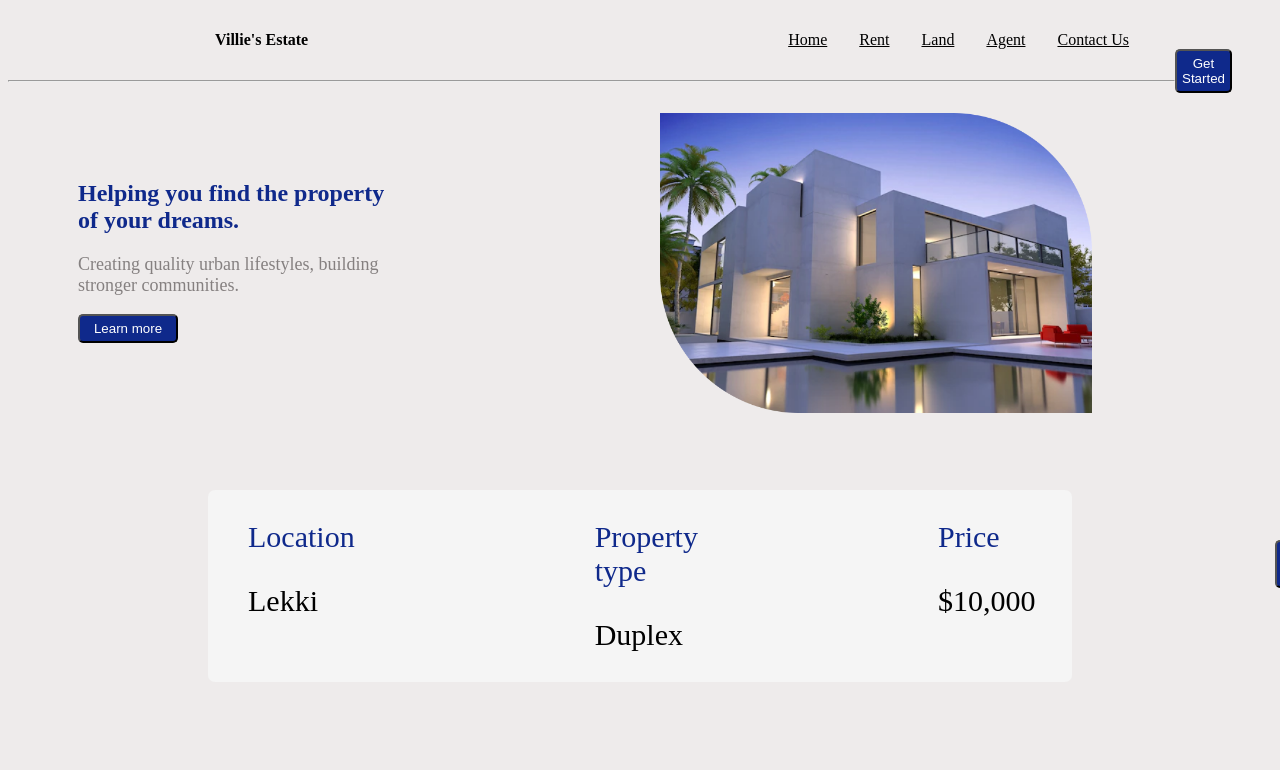
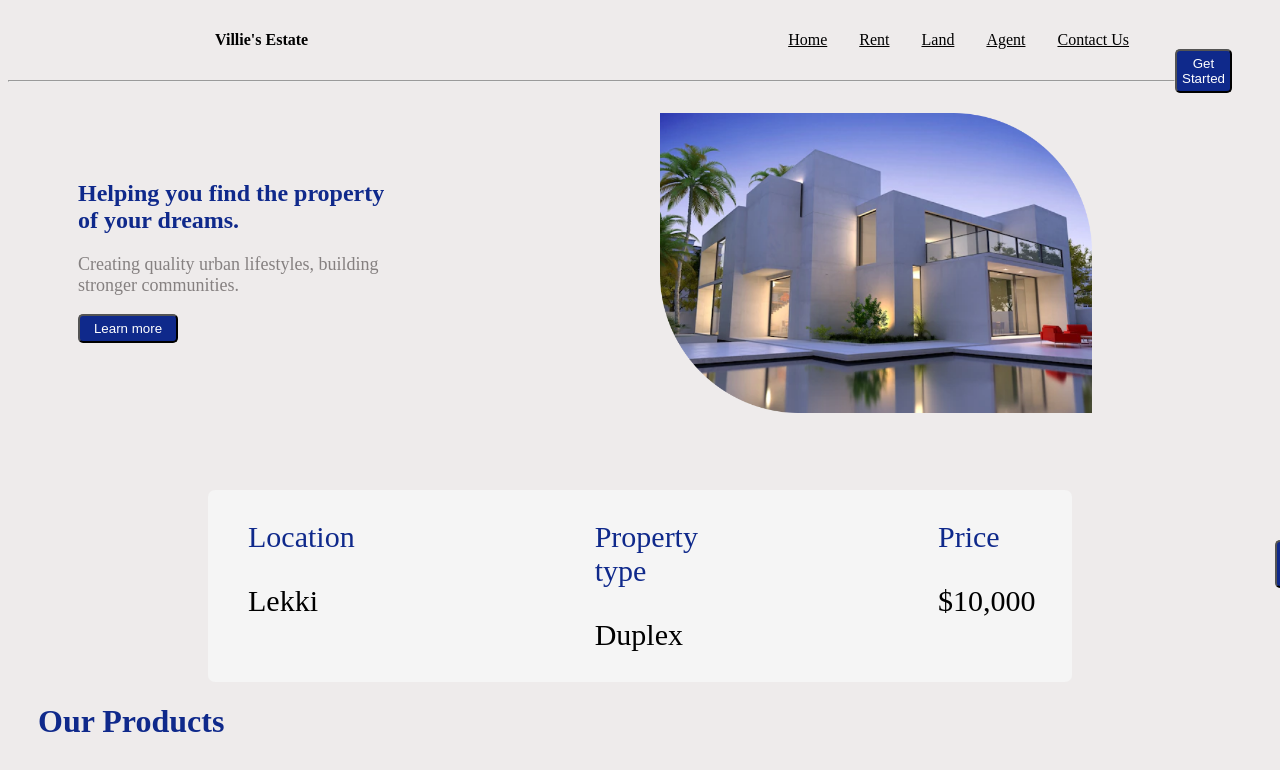
Before and after one commit to Maureenkamau03/Villie-s_estate, a plain HTML site: page index.html in a window 1280 px wide. Shown: the top 770 px of the page. Drawn offline with Linux system fonts and the light colour scheme.

Commit message:
Products

```diff
--- a/assets/css/styles.css
+++ b/assets/css/styles.css
@@ -134,3 +134,8 @@ section {
 .infor .max-price .price{
     color: #0F298B;
 }
+
+.products h1{
+    color: #0F298B;
+    padding-left: 30px;
+}
--- a/index.html
+++ b/index.html
@@ -79,6 +79,10 @@
 
     </div>
 
+    <div class="products">
+        <h1>Our Products</h1>
+    </div>
+
 
 
 
```
